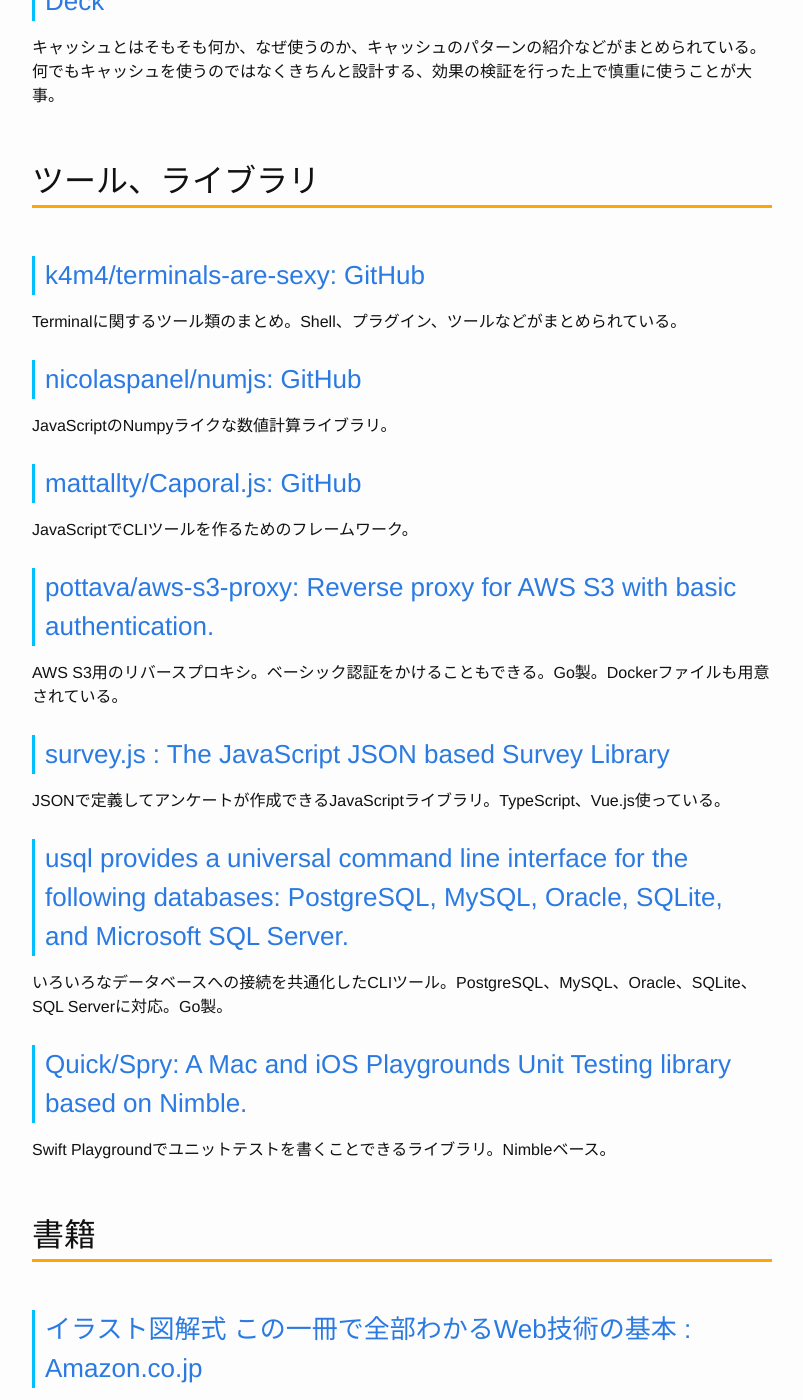
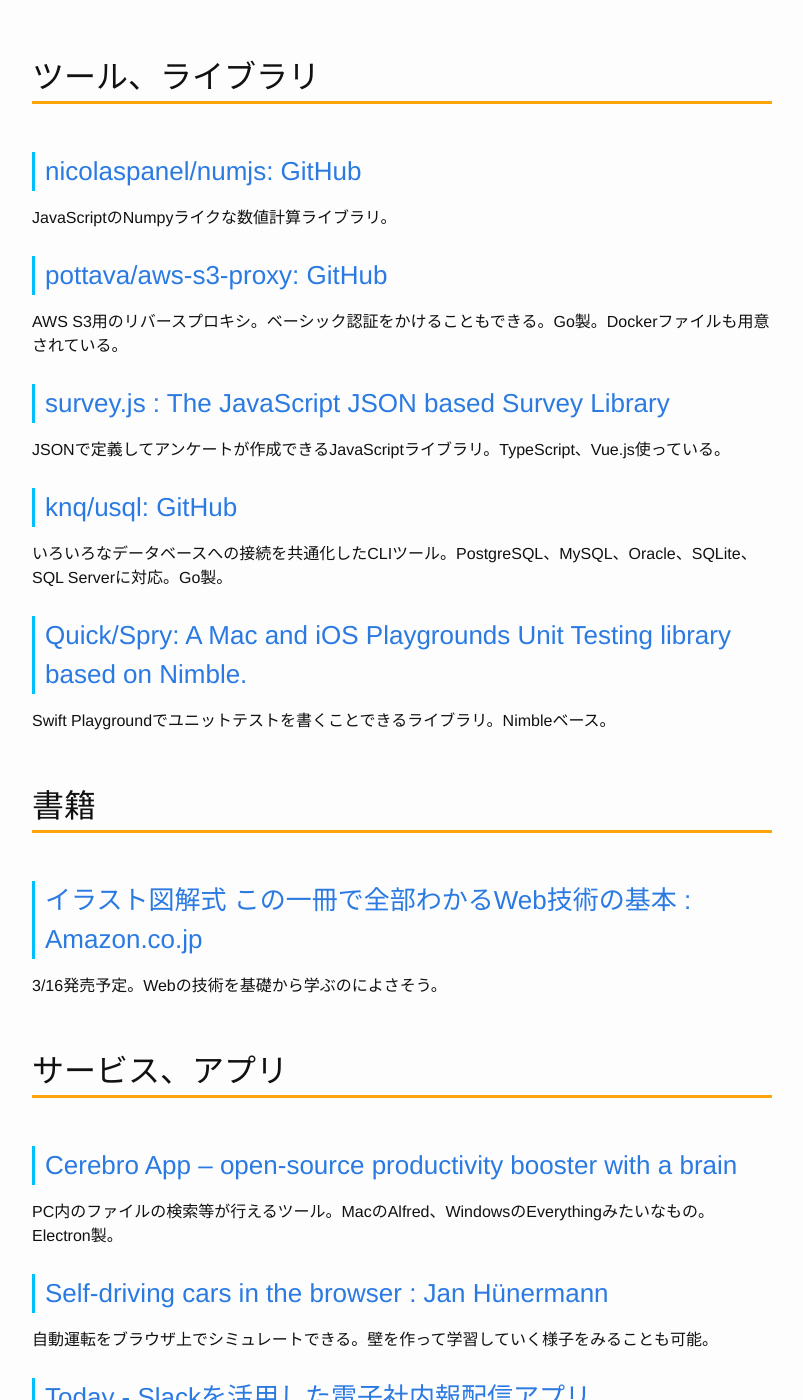
Before and after one commit to Gather-Tech/Gather-Tech.github.io, a Jekyll site: the page built from _posts/2017/2017-03-06-Gather36.md, in a window 1280 px wide and 1400 px high, scrolled down 3483 px. Shown: the whole window, without its empty margins (238-1041 px from the left). Built offline with Jekyll 4.4.1, drawn with Linux system fonts in a browser that asks for light colours; some of the changed text lies outside the part shown.

Commit message:
reduce articles

```diff
--- a/_posts/2017/2017-03-06-Gather36.md
+++ b/_posts/2017/2017-03-06-Gather36.md
@@ -67,10 +67,6 @@
 
 UnityのためのC#チュートリアル。すごく詳しく書かれている。下手な本よりすごい。
 
-### [GitLabの実践的な運用 #gitlabjp : Qiita](http://qiita.com/catatsuy/items/b7fda84ca9cb3dbcdc79)
-
-GitLabを運用するときのバックアップ、リストア、バージョンアップ方法についての簡単な説明。
-
 ## スライド、ビデオ
 
 ### [Spring for Spring Boot : Speaker Deck](https://speakerdeck.com/masatoshitada/spring-for-spring-boot)
@@ -92,19 +88,11 @@
 
 ## ツール、ライブラリ
 
-### [k4m4/terminals-are-sexy: GitHub](https://github.com/k4m4/terminals-are-sexy)
-
-Terminalに関するツール類のまとめ。Shell、プラグイン、ツールなどがまとめられている。
-
 ### [nicolaspanel/numjs: GitHub](https://github.com/nicolaspanel/numjs)
 
 JavaScriptのNumpyライクな数値計算ライブラリ。
 
-### [mattallty/Caporal.js: GitHub](https://github.com/mattallty/Caporal.js)
-
-JavaScriptでCLIツールを作るためのフレームワーク。
-
-### [pottava/aws-s3-proxy: Reverse proxy for AWS S3 with basic authentication.](https://github.com/pottava/aws-s3-proxy)
+### [pottava/aws-s3-proxy: GitHub](https://github.com/pottava/aws-s3-proxy)
 
 AWS S3用のリバースプロキシ。ベーシック認証をかけることもできる。Go製。Dockerファイルも用意されている。
 
@@ -112,7 +100,7 @@
 
 JSONで定義してアンケートが作成できるJavaScriptライブラリ。TypeScript、Vue.js使っている。
 
-### [usql provides a universal command line interface for the following databases: PostgreSQL, MySQL, Oracle, SQLite, and Microsoft SQL Server.](https://github.com/knq/usql)
+### [knq/usql: GitHub](https://github.com/knq/usql)
 
 いろいろなデータベースへの接続を共通化したCLIツール。PostgreSQL、MySQL、Oracle、SQLite、SQL Serverに対応。Go製。
 
```
